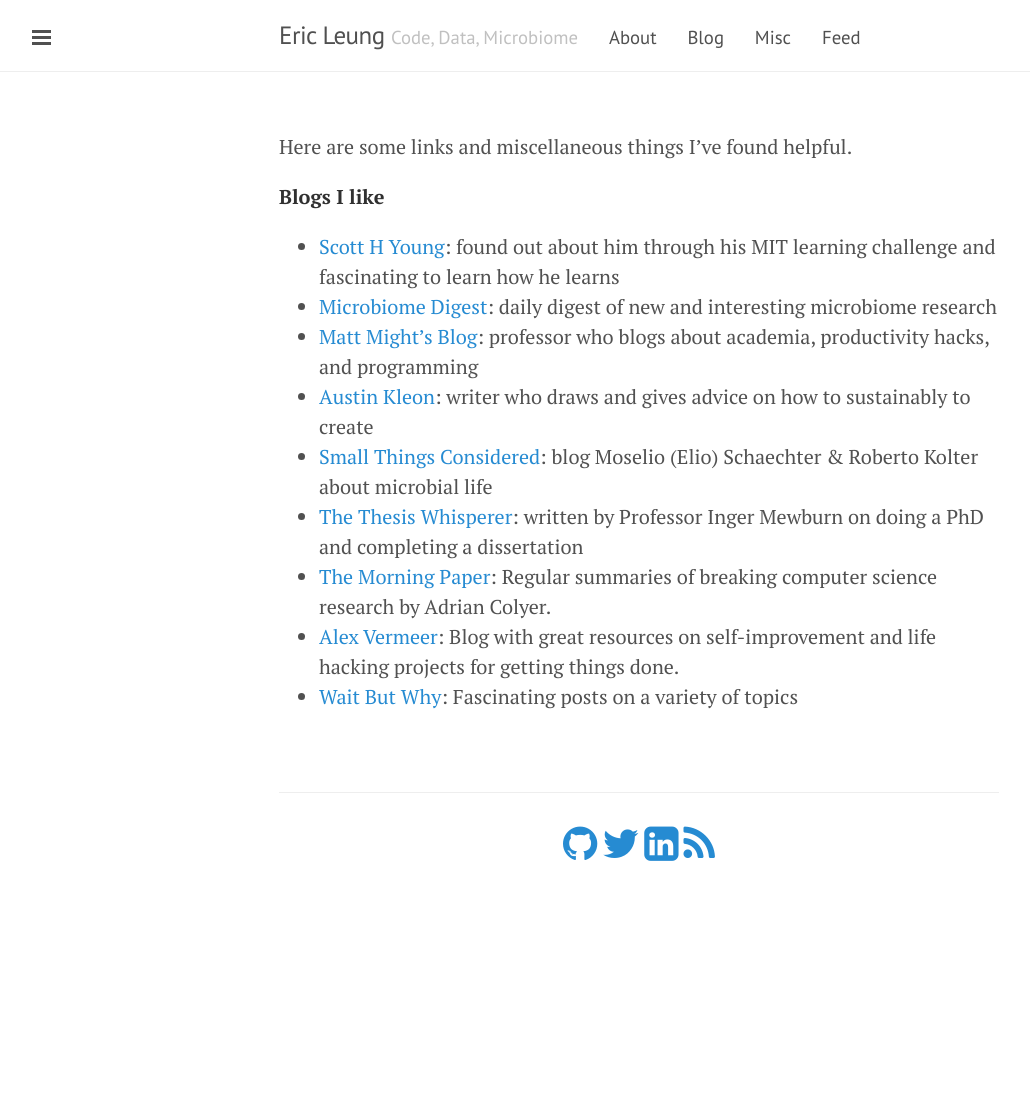
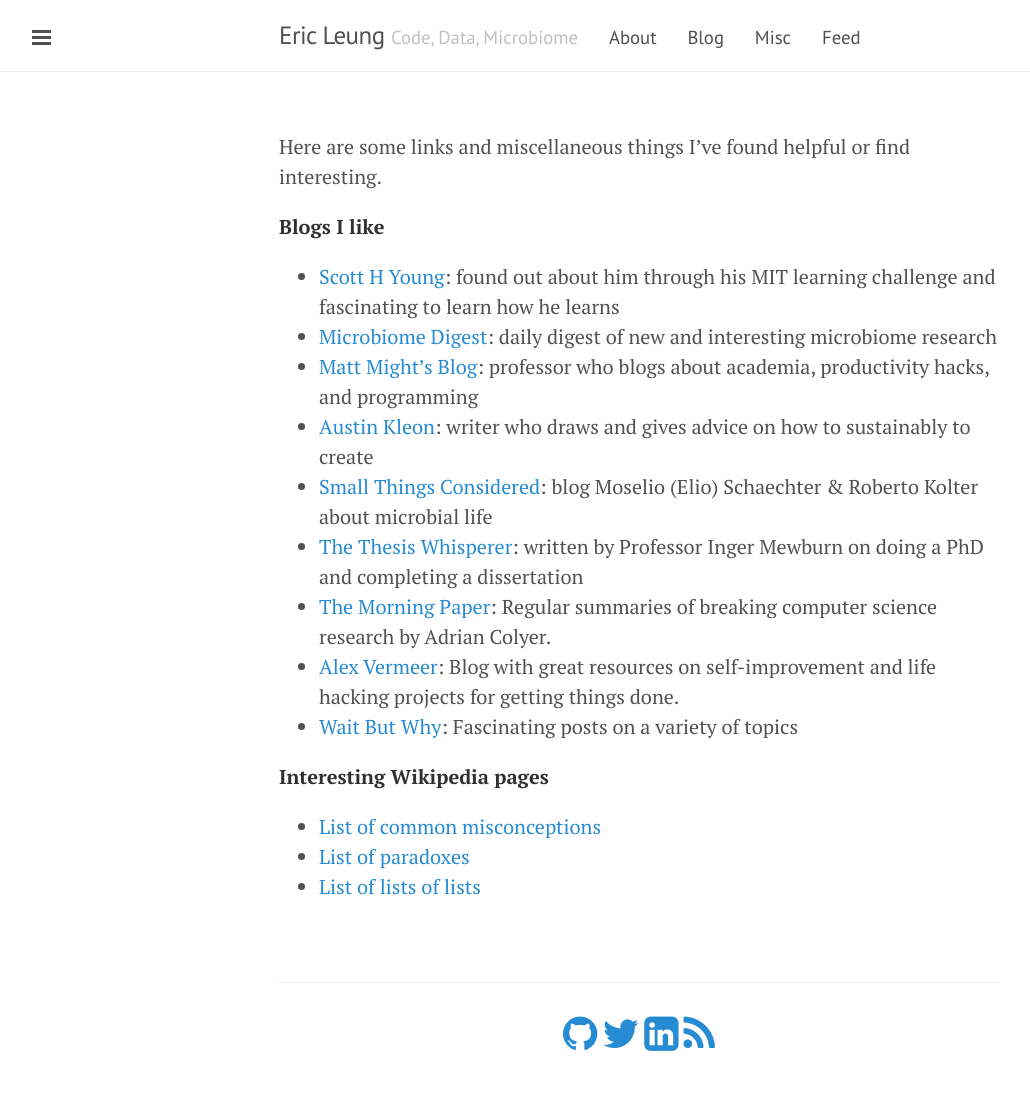
Before and after one commit to erictleung/erictleung.github.io, a Jekyll site: the page built from misc/index.md, in a window 1280 px wide. Shown: the whole page, without its empty margins (1-1031 px from the left). Built offline with Jekyll 4.4.1, drawn with Linux system fonts in a browser that asks for light colours; nearby versions of some CDN libraries; before the commit the page ends 906 px from its top, so only the background shows below that.

Commit message:
Add list of interesting Wikipedia pages

```diff
--- a/misc/index.md
+++ b/misc/index.md
@@ -4,7 +4,8 @@
 description: Eric Leung is a PhD student in Bioinformatics and Computational Biology in the Department of Medical Informatics and Clinical Epidemiology at the Oregon Health &amp; Science University
 ---
 
-Here are some links and miscellaneous things I've found helpful.
+Here are some links and miscellaneous things I've found helpful or find
+interesting.
 
 **Blogs I like**
 
@@ -26,3 +27,9 @@
   self-improvement and life hacking projects for getting things done.
 - [Wait But Why](https://waitbutwhy.com/): Fascinating posts on a variety of
   topics
+
+**Interesting Wikipedia pages**
+
+- [List of common misconceptions](https://en.wikipedia.org/wiki/List_of_common_misconceptions)
+- [List of paradoxes](https://en.wikipedia.org/wiki/List_of_paradoxes)
+- [List of lists of lists](https://en.wikipedia.org/wiki/List_of_lists_of_lists)
```
